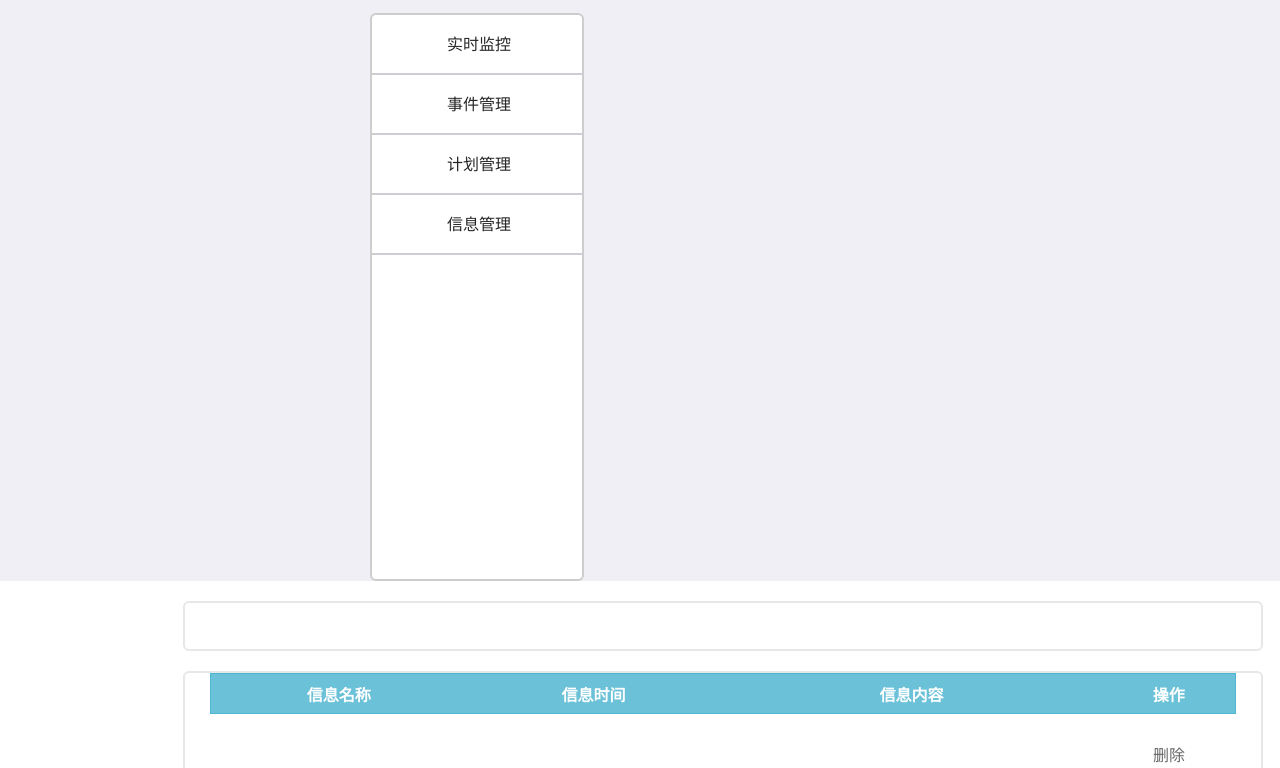
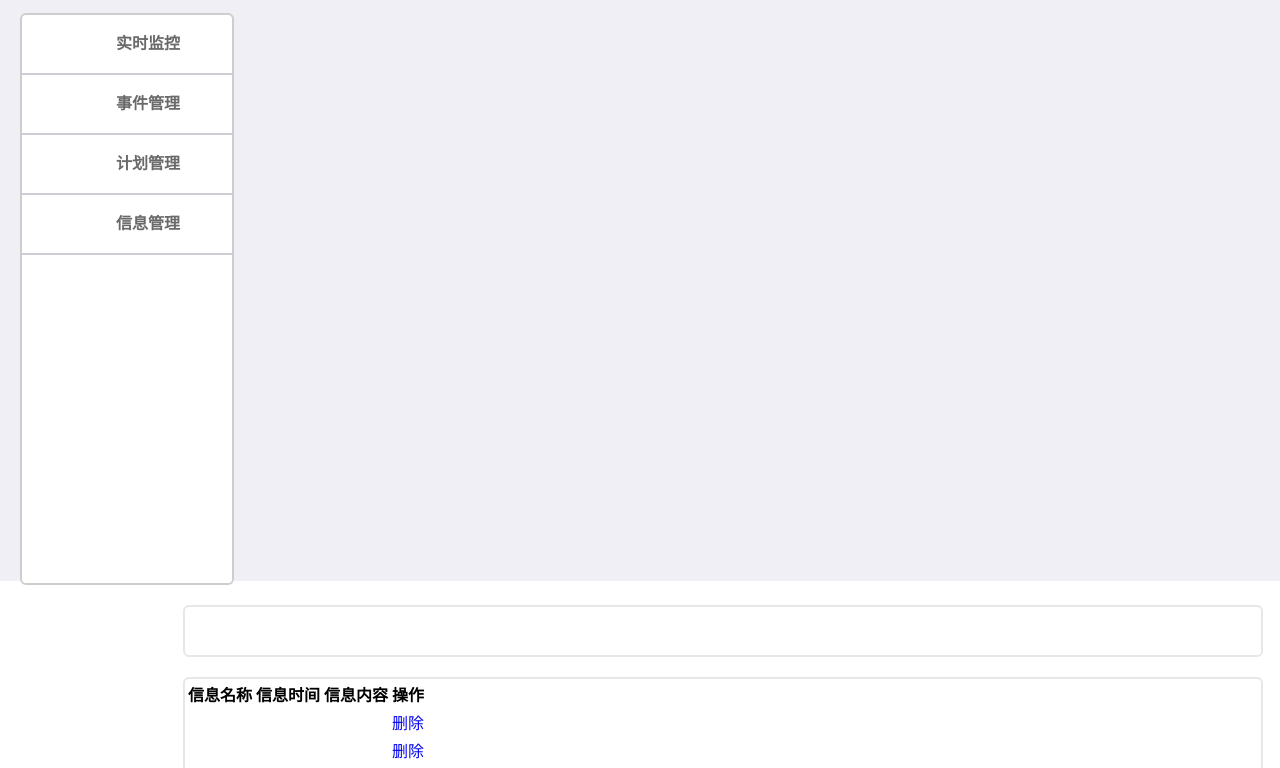
Before and after one commit to xiaoxiaoxia0707/Pipe-network--inspection-system, a website built with webpack: page src/information-management.html in a window 1280 px wide. Shown: the part 91-859 px from the top of the page. Built offline with nearby package versions, Linux system fonts and the light colour scheme; a small style sheet from the web is missing.

```diff
--- a/src/information-management.html
+++ b/src/information-management.html
@@ -12,7 +12,6 @@
     <div class="wrap">
         <header>
             <div class="logo">
-                <img src="">
                 <h3>管网巡检后台管理系统</h3>
             </div>
             <div class="user-message">
@@ -23,19 +22,19 @@
             </div>
         </header>
         <div class="content">
-            <div class="nav">
+            <div class="suiku-nav">
                 <ul>
                     <li>
-                        <a class="icon iconfont icon-shishijiankong" href="#"></a>&nbsp;实时监控
+                        <a class="icon iconfont icon-shishijiankong"></a><span>实时监控</span>
                     </li>
                     <li>
-                        <a class="icon iconfont icon-shijianguanli" href="#"></a>&nbsp;事件管理
+                        <a class="icon iconfont icon-shijianguanli"></a><span>事件管理</span>
                     </li>
                     <li>
-                        <a class="icon iconfont icon-jihuaguanli" href="#"></a>&nbsp;计划管理
+                        <a class="icon iconfont icon-jihuaguanli"></a><span>计划管理</span>
                     </li>
                     <li>
-                        <a class="icon iconfont icon-xinxiguanli" href="#"></a>&nbsp;信息管理
+                        <a class="icon iconfont icon-xinxiguanli"></a><span>信息管理</span>
                     </li>
                 </ul>
             </div>
--- a/src/less/themes.less
+++ b/src/less/themes.less
@@ -1,8 +1,7 @@
 //iconfont的尺寸
-@size: 20px !important;
+@size: 22px !important;
 .iconfont {
     font-size: @size;
-    font-weight: bold;
 }
 // a标签下划线去掉
 @decoration:none;
@@ -10,7 +9,7 @@
     text-decoration:none;
 }
 //关于body与nav里面的ul
-.nav ul {
+.suiku-nav ul {
     &:extend(body);
     list-style-type: none;
 }
@@ -28,8 +27,20 @@
 //关于后台管理系统的h3
 @margin: h3;
 @{margin} {
-    margin: 30.5px 0 30.5px 20px;
+    margin: 0 0 0 20px;
     color: #e7f2f8;
+    line-height: 84px;
+}
+//关于头部的管理员
+@margin-h6: h6;
+@{margin-h6} {
+    color: #e7f2f8;
+    line-height: 84px;
+    font-weight: bold;
+    margin: 0 40px 0 8px;;
+    float: left;
+    font-size: 16px;
+
 }
 //关于认证码生成的h2
 @margin-top:h2;
@@ -48,20 +59,21 @@
         float: right;
         width: 180px;
         height: 84px;
-        margin-right: 30px;
+        margin-right: 45px;
     }
 }
 //用户信息
-.user-message{
-    & div:first-child{
+.user-message div {
+    & span{
         float: left;
-        margin: 24px auto;
+        margin: 28px auto;
         color: #e7f2f8;
     }
     & a {
-        float: right;
-        margin: 33px auto;
-        color:  #e7f2f8;;
+        float: left;
+        margin: 31px auto;
+        color:  #e7f2f8;
+        font-weight: bold;
     }
 }
 
@@ -73,14 +85,14 @@
     background-color: #f0eff5;
 }
 .content {
-    & .nav {
+    & .suiku-nav {
         width: 210px;
         float: left;
         margin: 20px 0 0 20px;
         border: 2px solid #cdcdcd;
         border-radius: 6px;
         background-color: #fff;
-        height: 564px;
+        height: 568px;
     }
     & .main {
         width: 1097px;
@@ -89,26 +101,36 @@
     }
 }
 //导航
-.nav ul {
+.suiku-nav ul {
     height: 210px;
     & li {
         height: 58px;
         color: #262626;
-        line-height: 60px;
+        line-height: 58px;
         border-bottom: 2px solid #cecdd5;
-        text-align: center;
+        font-size: 14px;
     }
     & li:hover {
         background-color: #ff6801;
     }
     & li a {
-        color: #262626;
+        color: #525252;
+        float: left;
+        margin-left: 52px;
+    }
+    & li span {
+        float: right;
+        font-size: 16px;
+        color: #696969;
+        font-weight: bold;
+        text-align: center;
+        margin-right: 52px;
     }
 }
 //内容的主要部分
 .main-head {
     &:extend(.main-content);
-    height: 46px;
+    height: 48px;
     margin: 20px 0 20px 0;
 }
 .main-content {
@@ -119,7 +141,7 @@
 }
 .main {
    &-content {
-        height: 494px;
+        height: 500px;
    }
 }
 
@@ -130,31 +152,28 @@
     }
     & p {
         float: left;
-        margin: 16px 25px 16px 25px;
-        color: #4a4a4a;
+        margin: 12px 25px 12px 25px;
+        color: #2d2d2d;
         font-weight:bold;
+        font-size: 16px;
     }
     & span {
         color: #ff6801;
     }
 }
 //内容表格
-table{
+.table{
     width: 1026px;
     margin: 0 auto;
-    border-collapse:collapse;
     & thead {
         width: 1000px;
         background-color: #6bc1d8;
         border: 1px solid #50b6cf;
-        margin-top: 50px;
+        margin: 0;
     }
     & thead tr {
         height: 40px;
         color: #fff;
-    }
-    & th:nth-of-type(3) {
-        width: 380px;
     }
     &  tbody {
         height: 404px;
@@ -165,6 +184,11 @@
     & tr td{
         text-align: center;
         border-bottom: solid 1px #cdcdcd;
+        font-size: 14px;
+    }
+    & tr th {
+        text-align: center;
+        font-size: 14px;
     }
     & tr td a {
         color: #656565;
```
Also changed, not shown: src/event-management.html (+14 -11 lines), src/user-management.html (+5 -6 lines), dist/css/themes.css, dist/css/themes.min.css, dist/event-management.html, dist/information-management.html, dist/user-management.html.
